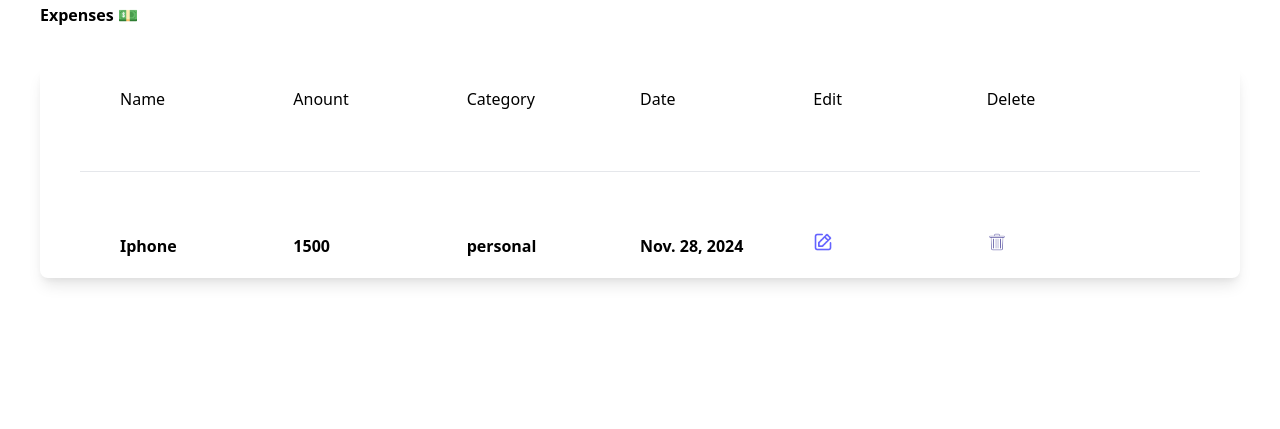
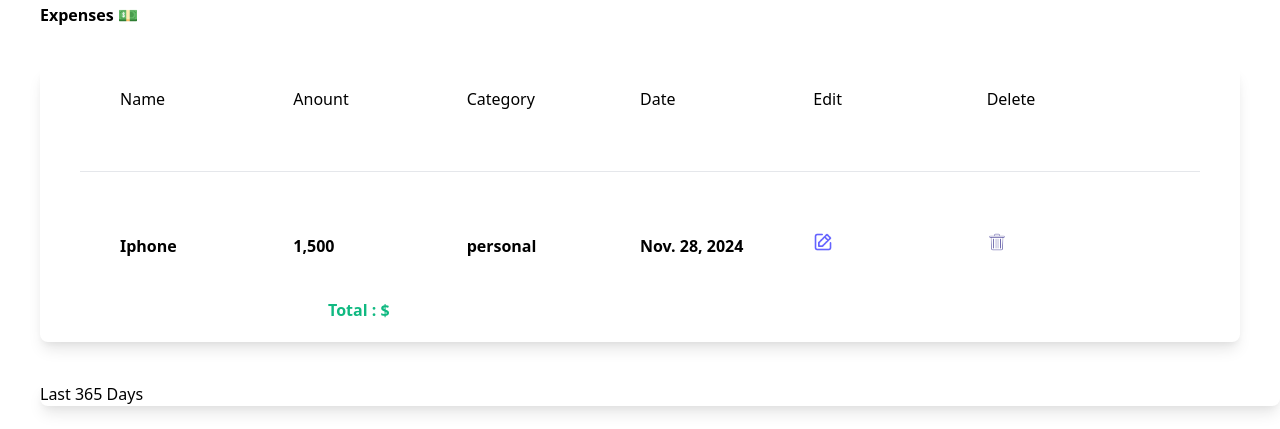
Before and after one commit to aswinikumar0509/Expense-Tracker, a Django app: template myapp/templates/myapp/index.html in a window 1280 px wide; the page is wider, and only the part inside the window is pictured. Shown: the part 371-800 px from the top of that part. Run offline with Django 4.2, Linux system fonts and the light colour scheme; the template is opened without the code that fills it: values that come from a table or form of the project are taken from there, others are empty; data comes from the database, SQL or seed files in the repository; both versions use the stored data as it was after the commit; style sheets or scripts are compiled from the project's sources.

Commit message:
update deleate feature

```diff
--- a/myapp/templates/myapp/index.html
+++ b/myapp/templates/myapp/index.html
@@ -1,6 +1,6 @@
 {% extends 'myapp/base.html'%}
 {% load static %}
-
+{% load humanize%}
 {%block body%}
 <h1 class="m-10 font-bold">Add Expense ➕</h1>
 <form class="shadow-lg m-10 rounded-lg" method="post">
@@ -49,7 +49,7 @@
     {% for expense in expenses %}
     <div class="expense-row flex felx-wrap px-20 py-5 space-x-40">
         <span class="font-bold">{{expense.name}}</span>
-        <span class="font-bold">{{expense.amount}}</span>
+        <span class="font-bold">{{expense.amount|intcomma}}</span>
         <span class="font-bold">{{expense.category}}</span>
         <span class="font-bold">{{expense.date}}</span>
         <span class="pl-22"><a href="{% url 'edit' expense.id %}"></a>
@@ -66,5 +66,23 @@
         </span>
     </div>
     {% endfor %}
+
+    <!-- Displaying total -->
+    <div class="px-72 py-5">
+    <span class="font-bold text-green-500">
+        Total : ${{ total_expenses.amount__sum|intcomma }}
+    </span>
+    </div>
+
+</div class="flex">
+<div class="shadow-lg ml-10 rounded-lg">
+    <h1>Last 365 Days</h1>
+    <h1 class="">
+        {{yearly_sum.amount__sum|intcomma}}
+    </h1>
+</div>
+
+<div>
+
 </div>
 {% endblock %}
--- a/mysite/settings.py
+++ b/mysite/settings.py
@@ -32,6 +32,7 @@ ALLOWED_HOSTS = []
 
 INSTALLED_APPS = [
     "myapp",
+    "django.contrib.humanize",
     "django.contrib.admin",
     "django.contrib.auth",
     "django.contrib.contenttypes",
```
Also changed, not shown: myapp/views.py (+23 -2 lines), db.sqlite3.
